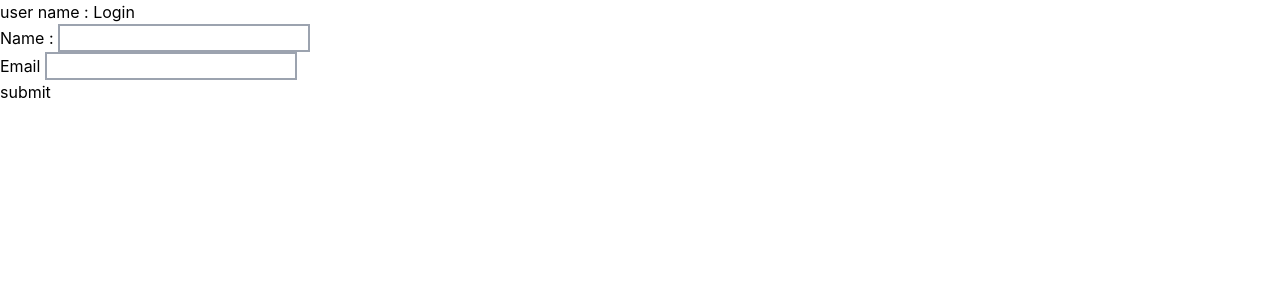
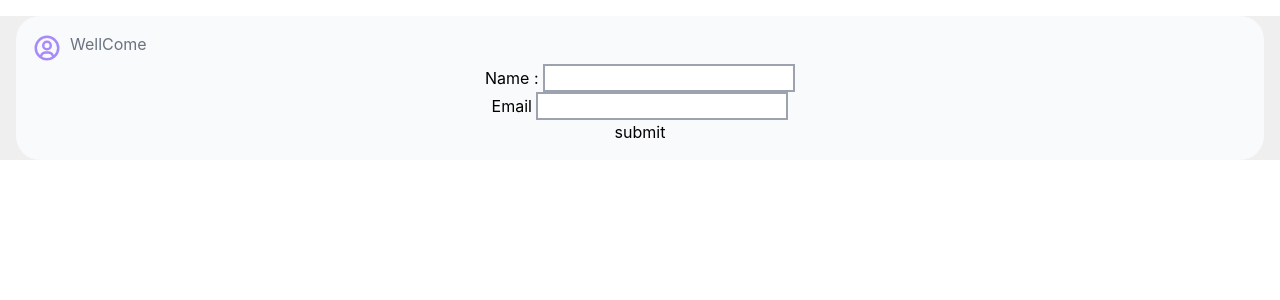
Before and after one commit to alireza921/ExpenseTracker, a React (Create React App) app: page /login in a window 1280 px wide. Shown: the top 300 px of the page. Built offline with nearby package versions, Linux system fonts and the light colour scheme.

Commit message:
updated Navigation-LoginPage Add

```diff
--- a/src/App.css
+++ b/src/App.css
@@ -1,38 +1,4 @@
 .App {
   text-align: center;
+  background-color: #efefef;
 }
-
-.App-logo {
-  height: 40vmin;
-  pointer-events: none;
-}
-
-@media (prefers-reduced-motion: no-preference) {
-  .App-logo {
-    animation: App-logo-spin infinite 20s linear;
-  }
-}
-
-.App-header {
-  background-color: #282c34;
-  min-height: 100vh;
-  display: flex;
-  flex-direction: column;
-  align-items: center;
-  justify-content: center;
-  font-size: calc(10px + 2vmin);
-  color: white;
-}
-
-.App-link {
-  color: #61dafb;
-}
-
-@keyframes App-logo-spin {
-  from {
-    transform: rotate(0deg);
-  }
-  to {
-    transform: rotate(360deg);
-  }
-}
--- a/src/App.js
+++ b/src/App.js
@@ -1,33 +1,15 @@
 import "./App.css";
-import ExpenseApp from "../src/Components/ExpenseApp/ExpenseAppCmp";
 import { BrowserRouter, Route, Routes } from "react-router-dom";
 import Layout from "./layout/layout";
 import HomePage from "./pages/home/homePage";
 import AddNewTransAction from "./pages/cadd New TransAction/addNewTransAction";
 import TransAction from "./pages/transAction/transAction";
 import LoginPage from "./pages/loginPage/loginPage";
-import AuthContextProvider, {
-  useAuth,
-} from "./context/auth/auhContextProvider";
+import AuthContextProvider from "./context/auth/auhContextProvider";
 
 function App() {
-  const auth = useAuth();
-
-  // if (!auth) {
-  //   return (
-  //     <AuthContextProvider>
-  //       <BrowserRouter>
-  //         <Layout>
-  //           <Routes>
-  //             <Route path='/login' element={<LoginPage />} />
-  //           </Routes>
-  //         </Layout>
-  //       </BrowserRouter>
-  //     </AuthContextProvider>
-  //   );
-  // }
-
   return (
+    <div className='App'>
       <AuthContextProvider>
         <BrowserRouter>
           <Layout>
@@ -40,7 +22,9 @@ function App() {
           </Layout>
         </BrowserRouter>
       </AuthContextProvider>
+    </div>
   );
 }
+// }
 
 export default App;
--- a/src/Components/navigation/navigation.js
+++ b/src/Components/navigation/navigation.js
@@ -1,12 +1,40 @@
-import { useAuth } from "../../context/auth/auhContextProvider";
+import { useAuth, useAuthAction } from "../../context/auth/auhContextProvider";
+import { BiUserCircle } from "react-icons/bi";
+import { useNavigate } from "react-router-dom";
+import { MdLogin } from "react-icons/md";
+import { BiLogOut } from "react-icons/bi";
 import { Link } from "react-router-dom";
 
 const Navigation = () => {
   const auth = useAuth();
+  const setAuth = useAuthAction();
+  const navigate = useNavigate();
+  const logoutHandler = () => {
+    if (auth) {
+      alert("do you want to logout ? ");
+      setAuth(false);
+      navigate('/')
+    }
+  };
+
   return (
-    <header>
-      user name : {auth.name}
-      <Link to='login'>Login</Link>
+    <header className='flex  justify-between items-center '>
+      <aside className='flex  justify-start items-center'>
+        <div>
+          <BiUserCircle className='text-2xl text-violet-400 text-3xl' />
+        </div>
+        <div className='flex flex-col ml-2 '>
+          <h3 className='text-gray-500 mb-1 '> WellCome </h3>
+          <p className='font-bold mb-1'>{auth.name}</p>
+        </div>
+      </aside>
+      <div>
+        {auth && (
+          <button onClick={logoutHandler}>
+            <BiLogOut className='text-2xl text-violet-400' />
+          </button>
+        )}
+      </div>
     </header>
   );
 };
--- a/src/layout/layout.js
+++ b/src/layout/layout.js
@@ -2,7 +2,7 @@ import Navigation from "../Components/navigation/navigation";
 
 const Layout = ({ children }) => {
   return (
-    <section>
+    <section className="bg-gray-50 rounded-3xl m-4 p-4">
       <Navigation />
       {children}
     </section>
--- a/src/pages/home/homePage.js
+++ b/src/pages/home/homePage.js
@@ -1,5 +1,14 @@
+import { Link } from "react-router-dom";
+import { useAuth } from "../../context/auth/auhContextProvider";
+
 const HomePage = () => {
-  return <div>Home Page</div>;
+  const auth = useAuth();
+  return (
+    <div>
+      <h2> Home Page </h2>
+      {!auth && <Link to='/login'> dont LoginYet ? </Link>}{" "}
+    </div>
+  );
 };
 
 export default HomePage;
--- a/src/pages/loginPage/loginPage.js
+++ b/src/pages/loginPage/loginPage.js
@@ -1,7 +1,9 @@
 import { useState } from "react";
 import { useAuth, useAuthAction } from "../../context/auth/auhContextProvider";
+import { useNavigate } from "react-router-dom";
 
 const LoginPage = () => {
+  const navigate = useNavigate() ;
   const auth = useAuth();
   const setAuth = useAuthAction();
   const [login, setLogin] = useState({
@@ -20,6 +22,7 @@ const LoginPage = () => {
     setLogin({
       name : "" , email: ""
     })
+    navigate('/')
   };
   return (
     <form onSubmit={submitFormHandler}>
```
Also changed, not shown: src/index.js (+7 -5 lines). Lines whose indentation alone changed are shown as unchanged.
